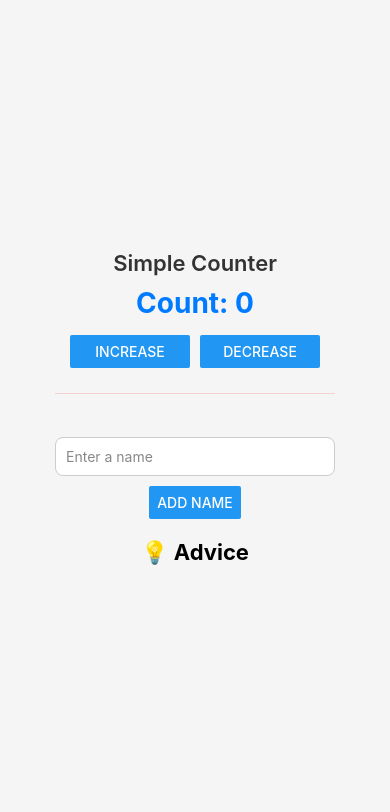
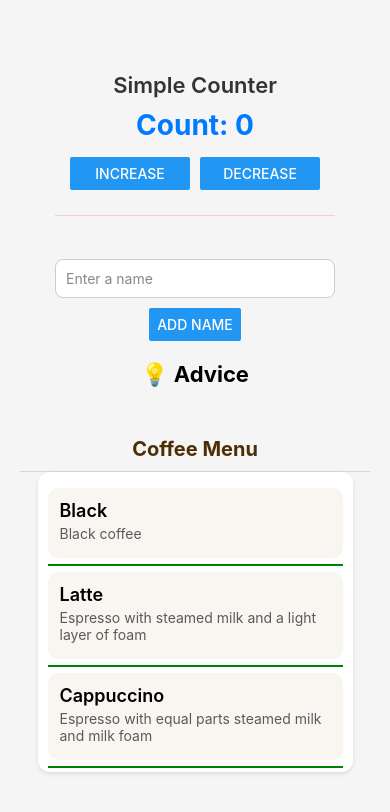
Before and after one commit to mayor-creator/react_native_tutorials, a React Native app in the folder StateManagementLesson/: screen / in a window 390 px wide. Shown: the top 812 px of the page. Built offline with nearby package versions, Linux system fonts and the light colour scheme; no server answers.

Commit message:
feat: add CoffeeShop component to learn how to implement Flatlist

```diff
--- a/StateManagementLesson/App.tsx
+++ b/StateManagementLesson/App.tsx
@@ -10,6 +10,7 @@ import {
 } from "react-native";
 
 import { Advice } from "./components/advice";
+import { CoffeeShop } from "./components/coffeeShop";
 
 export default function App() {
 	// const [count, setCount] = useState(0);
@@ -56,8 +57,9 @@ export default function App() {
 
 			<View style={styles.divider} />
 
-			<NameList></NameList>
-			<Advice></Advice>
+			<NameList />
+			<Advice />
+			<CoffeeShop />
 		</View>
 	);
 }
@@ -97,7 +99,7 @@ export const NameList = () => {
 const styles = StyleSheet.create({
 	container: {
 		flex: 1,
-		backgroundColor: "#f5f5f5",
+		backgroundColor: "#f5f5f5ff",
 		alignItems: "center",
 		justifyContent: "center",
 		padding: 20,
--- /dev/null
+++ b/StateManagementLesson/components/coffeeShop.tsx
@@ -0,0 +1,91 @@
+import { Divider } from "@rneui/themed";
+import { FlatList, StyleSheet, Text, View } from "react-native";
+import coffeeData from "../data/coffeeData.json";
+
+type Coffee = {
+	title: string;
+	description: string;
+	ingredients: string[];
+	id: number;
+};
+
+const typedCoffeeData = coffeeData as Coffee[];
+
+const separator = () => {
+	return <Divider width={2} color="green" />;
+};
+
+export const CoffeeShop = () => {
+	return (
+		<View style={styles.container}>
+			<Text style={styles.header}>Coffee Menu</Text>
+			<Divider orientation="vertical" width={6} />
+			{typedCoffeeData && (
+				<FlatList
+					ItemSeparatorComponent={separator}
+					data={typedCoffeeData}
+					keyExtractor={(item) => item.id.toString()}
+					renderItem={({ item }) => (
+						<View style={styles.card}>
+							<Text style={styles.title}>{item.title}</Text>
+							<Text style={styles.description}>{item.description}</Text>
+						</View>
+					)}
+					style={styles.list}
+					contentContainerStyle={styles.listContent}
+				/>
+			)}
+		</View>
+	);
+};
+
+const styles = StyleSheet.create({
+	container: {
+		width: "100%",
+		alignItems: "center",
+		marginTop: 20,
+	},
+
+	header: {
+		color: "#4b2e05",
+		fontSize: 20,
+		fontWeight: "bold",
+		marginBottom: 10,
+	},
+
+	list: {
+		width: "90%",
+		maxHeight: 300,
+		backgroundColor: "#fff",
+		borderRadius: 12,
+		elevation: 3,
+		shadowColor: "#000",
+		shadowOffset: { width: 0, height: 2 },
+		shadowOpacity: 0.1,
+		shadowRadius: 4,
+	},
+
+	listContent: {
+		padding: 10,
+	},
+
+	card: {
+		backgroundColor: "#f9f6f1",
+		borderRadius: 10,
+		padding: 12,
+		marginVertical: 6,
+	},
+
+	title: {
+		color: "#3bf2f",
+		fontSize: 18,
+		fontWeight: "600",
+		marginBottom: 4,
+	},
+
+	description: {
+		color: "#5a5a5a",
+		fontSize: 14,
+		marginBottom: 4,
+	},
+});
--- /dev/null
+++ b/StateManagementLesson/data/coffeeData.json
@@ -0,0 +1,97 @@
+[
+	{
+		"title": "Black",
+		"description": "Black coffee",
+		"ingredients": ["Coffee"],
+		"id": 1
+	},
+	{
+		"title": "Latte",
+		"description": "Espresso with steamed milk and a light layer of foam",
+		"ingredients": ["Espresso", "Steamed Milk"],
+		"id": 2
+	},
+	{
+		"title": "Cappuccino",
+		"description": "Espresso with equal parts steamed milk and milk foam",
+		"ingredients": ["Espresso", "Steamed Milk", "Foam"],
+		"id": 3
+	},
+	{
+		"title": "Americano",
+		"description": "Espresso diluted with hot water",
+		"ingredients": ["Espresso", "Hot Water"],
+		"id": 4
+	},
+	{
+		"title": "Macchiato",
+		"description": "Espresso with a small amount of foamed milk",
+		"ingredients": ["Espresso", "Foamed Milk"],
+		"id": 5
+	},
+	{
+		"title": "Mocha",
+		"description": "Espresso mixed with chocolate syrup and steamed milk, topped with whipped cream",
+		"ingredients": [
+			"Espresso",
+			"Chocolate Syrup",
+			"Steamed Milk",
+			"Whipped Cream"
+		],
+		"id": 6
+	},
+	{
+		"title": "Flat White",
+		"description": "Espresso with microfoam milk for a velvety texture",
+		"ingredients": ["Espresso", "Steamed Milk"],
+		"id": 7
+	},
+	{
+		"title": "Cortado",
+		"description": "Espresso cut with an equal amount of warm milk to reduce acidity",
+		"ingredients": ["Espresso", "Warm Milk"],
+		"id": 8
+	},
+	{
+		"title": "Irish Coffee",
+		"description": "Hot coffee with Irish whiskey, sugar, and a layer of cream",
+		"ingredients": ["Coffee", "Irish Whiskey", "Sugar", "Cream"],
+		"id": 9
+	},
+	{
+		"title": "Affogato",
+		"description": "A scoop of vanilla ice cream topped with a shot of hot espresso",
+		"ingredients": ["Espresso", "Vanilla Ice Cream"],
+		"id": 10
+	},
+	{
+		"title": "Cold Brew",
+		"description": "Coffee brewed slowly with cold water over several hours",
+		"ingredients": ["Coffee", "Cold Water"],
+		"id": 11
+	},
+	{
+		"title": "Espresso",
+		"description": "Strong and concentrated coffee brewed under pressure",
+		"ingredients": ["Espresso"],
+		"id": 12
+	},
+	{
+		"title": "Iced Latte",
+		"description": "Chilled espresso mixed with cold milk and ice",
+		"ingredients": ["Espresso", "Cold Milk", "Ice"],
+		"id": 13
+	},
+	{
+		"title": "Turkish Coffee",
+		"description": "Finely ground coffee simmered with water and sugar in a cezve",
+		"ingredients": ["Finely Ground Coffee", "Water", "Sugar"],
+		"id": 14
+	},
+	{
+		"title": "Vienna Coffee",
+		"description": "Two shots of espresso topped with whipped cream instead of milk",
+		"ingredients": ["Espresso", "Whipped Cream"],
+		"id": 15
+	}
+]
--- a/StateManagementLesson/package.json
+++ b/StateManagementLesson/package.json
@@ -9,6 +9,8 @@
     "web": "expo start --web"
   },
   "dependencies": {
+    "@rneui/base": "^4.0.0-rc.7",
+    "@rneui/themed": "^4.0.0-rc.8",
     "expo": "~54.0.23",
     "expo-status-bar": "~3.0.8",
     "react": "19.1.0",
```
Also changed, not shown: 1 other file (tests, documents, lock files or other folders).
